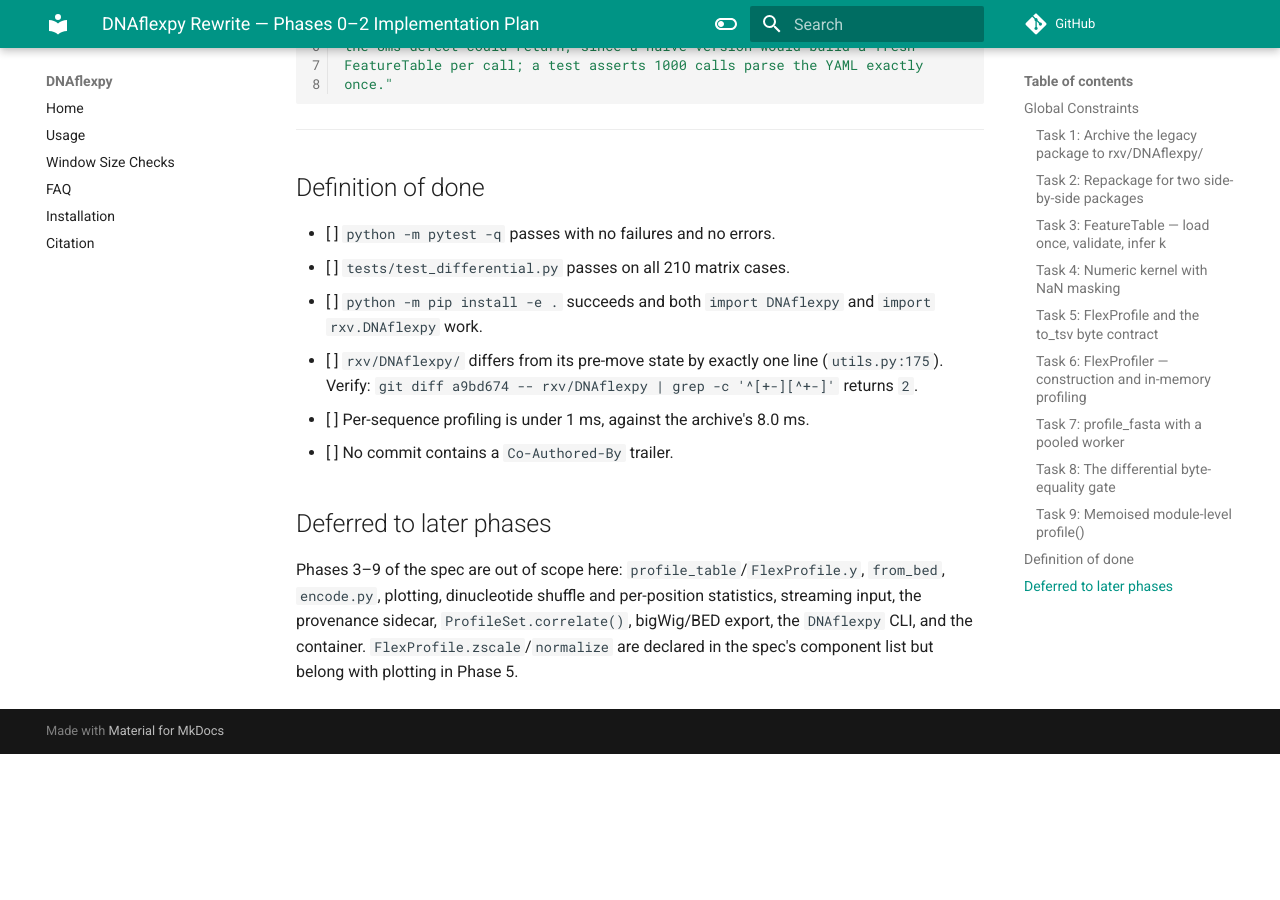
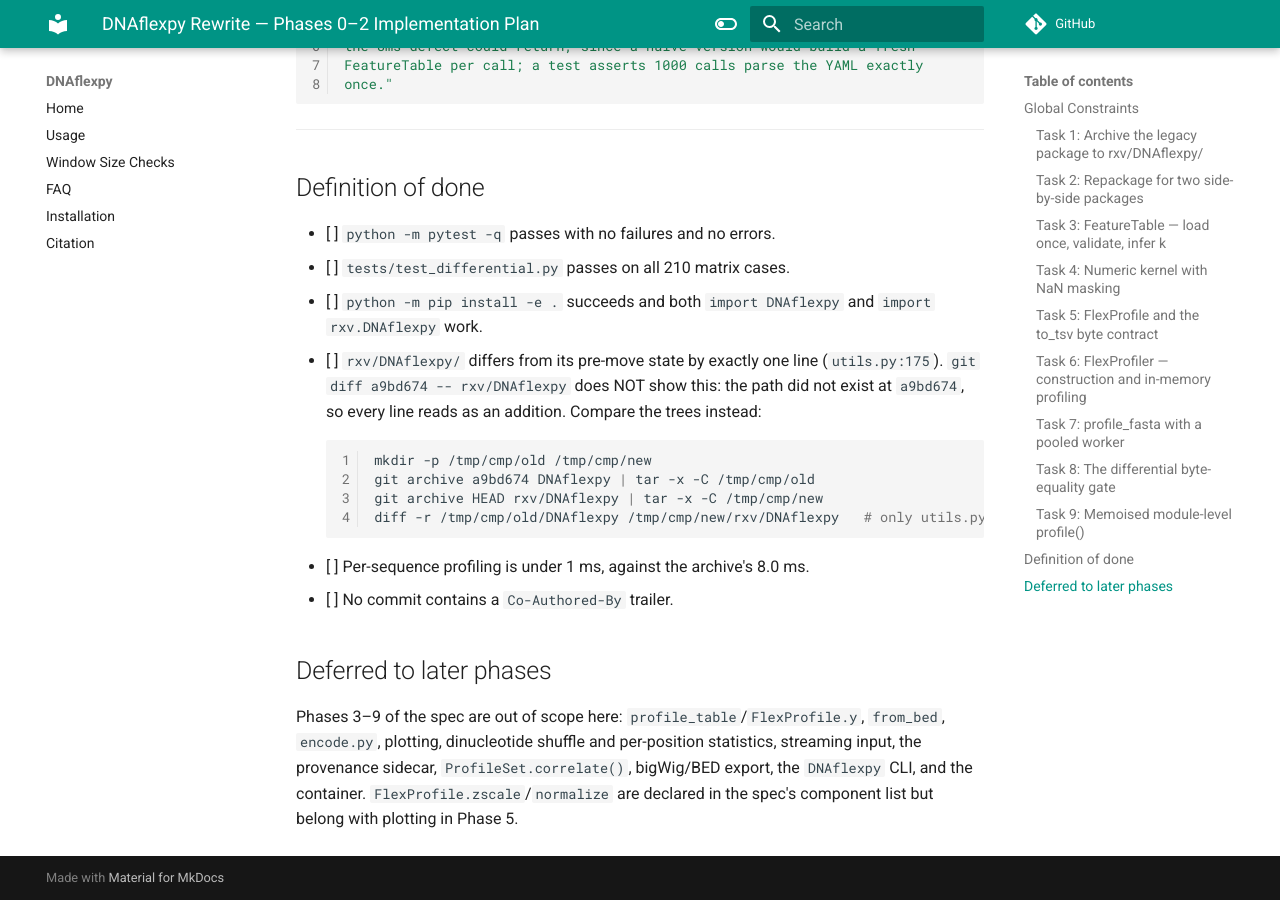
Before and after one commit to UpalabdhaD/DNAflexpy, an MkDocs documentation site: the page built from docs/superpowers/plans/2026-08-12-dnaflexpy-phases-0-2.md, in a window 1280 px wide and 900 px high, scrolled down 35341 px. Built offline with MkDocs 1.6.1 and Material for MkDocs 9.7.7, drawn with Linux system fonts in a browser that asks for light colours; comment, search, counter and statistics services are not loaded; before the commit the page ends 36095 px from its top, so only the background shows below that.

Commit message:
Correct the archive-invariant check in the plan
git diff a9bd674 -- rxv/DNAflexpy cannot show the one-line change: the
path did not exist at that commit, so every line reads as an addition
and the count comes out 1499, not 2. Compare the extracted trees
instead.

````diff
--- a/docs/superpowers/plans/2026-08-12-dnaflexpy-phases-0-2.md
+++ b/docs/superpowers/plans/2026-08-12-dnaflexpy-phases-0-2.md
@@ -1818,7 +1818,15 @@ once."
 - [ ] `python -m pytest -q` passes with no failures and no errors.
 - [ ] `tests/test_differential.py` passes on all 210 matrix cases.
 - [ ] `python -m pip install -e .` succeeds and both `import DNAflexpy` and `import rxv.DNAflexpy` work.
-- [ ] `rxv/DNAflexpy/` differs from its pre-move state by exactly one line (`utils.py:175`). Verify: `git diff a9bd674 -- rxv/DNAflexpy | grep -c '^[+-][^+-]'` returns `2`.
+- [ ] `rxv/DNAflexpy/` differs from its pre-move state by exactly one line (`utils.py:175`).
+      `git diff a9bd674 -- rxv/DNAflexpy` does NOT show this: the path did not exist at
+      `a9bd674`, so every line reads as an addition. Compare the trees instead:
+      ```bash
+      mkdir -p /tmp/cmp/old /tmp/cmp/new
+      git archive a9bd674 DNAflexpy | tar -x -C /tmp/cmp/old
+      git archive HEAD rxv/DNAflexpy | tar -x -C /tmp/cmp/new
+      diff -r /tmp/cmp/old/DNAflexpy /tmp/cmp/new/rxv/DNAflexpy   # only utils.py:175
+      ```
 - [ ] Per-sequence profiling is under 1 ms, against the archive's 8.0 ms.
 - [ ] No commit contains a `Co-Authored-By` trailer.
 
````
